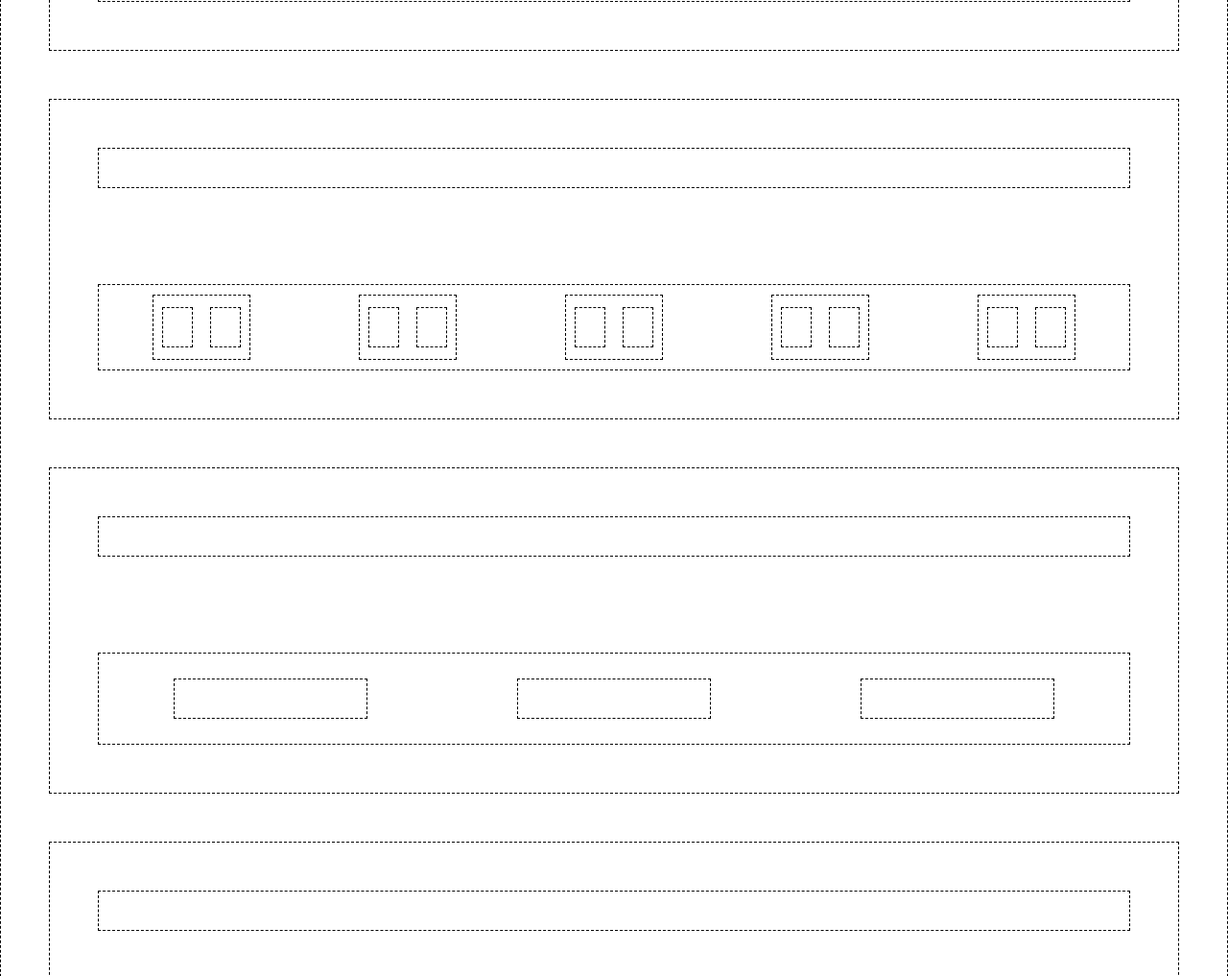
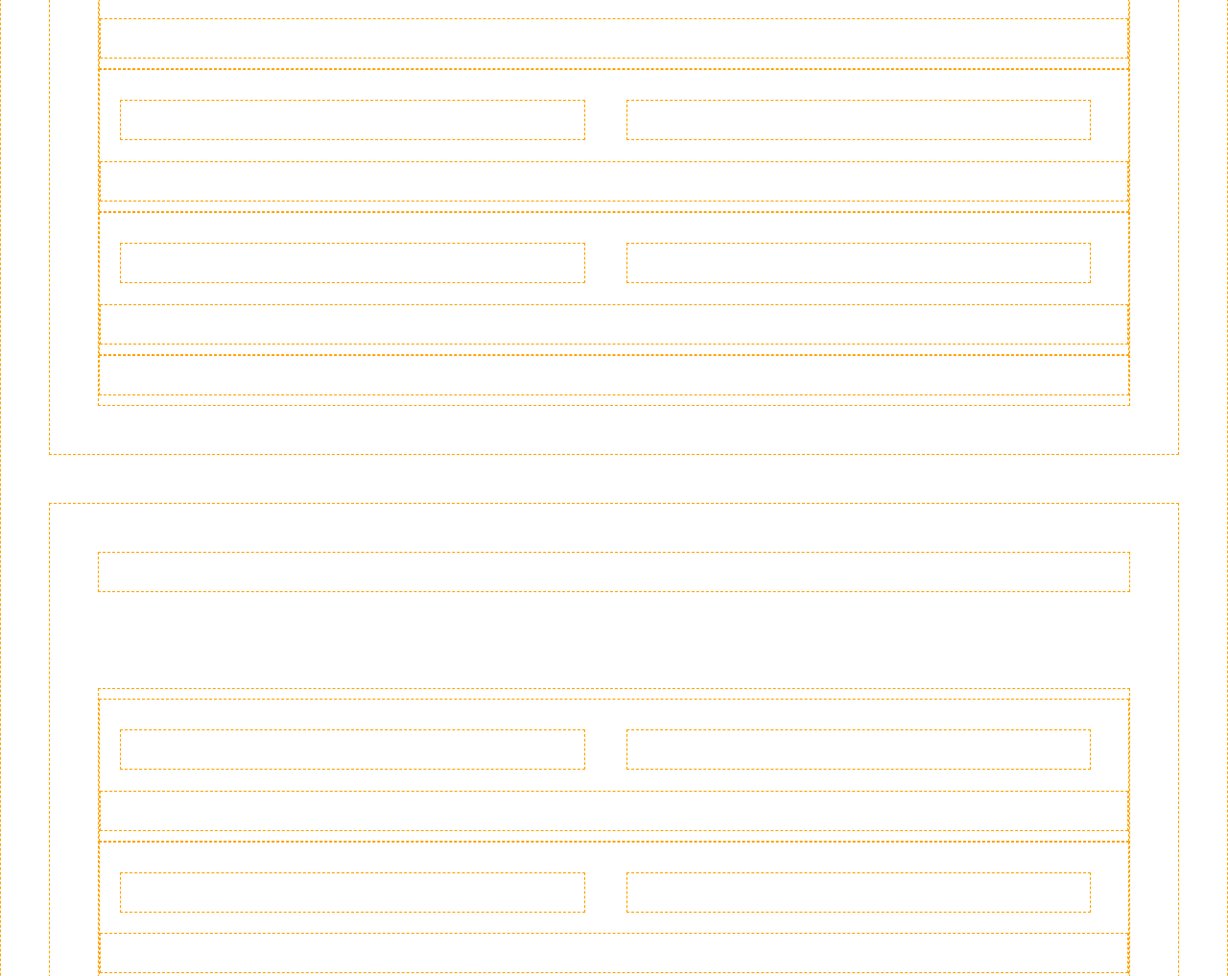
Before and after one commit to MaximeTytgat/responsiveRepo, a plain HTML site: page index.html in a window 1280 px wide. Shown: the part 1444-2461 px from the top of the page at 96% size. Drawn offline with Linux system fonts and the light colour scheme; files that its build step writes are made by us from their sources; files whose address does not match are found by name.

Commit message:
mobileFirst end rly

```diff
--- a/css/style.css
+++ b/css/style.css
@@ -1,3 +1,5 @@
+
+
 body {
   margin: 0;
   padding: 0;
@@ -5,123 +7,144 @@ body {
   color: grey;
   font-family: helvetica, roboto;
 }
+
 body * {
-    border: 1px dashed black;
+  border: 1px dashed orange;
   min-height: 20px;
   padding: 10px 0;
 }
+
 li {
   list-style: none;
 }
+
 a {
   text-decoration: none;
   color: white;
 }
+
 h2,
 h3 {
   text-transform: uppercase;
 }
+
 h2 {
   font-size: 45px;
 }
+
 .sidebar {
   height: 50px;
-    background-color: white;
+  background-color: grey;
 }
+
 .sidebar img {
   width: 50%;
   margin-top: 20px;
   border-radius: 5px;
 }
+
 .sidebar ul {
   margin-top: 50%;
   float: right;
   text-align: right;
   margin-right: 20px;
 }
+
 .sidebar li {
   margin: 20px 0;
 }
+
 .sidebar h2 {
   text-transform: none;
   font-size: 25px;
 }
+
 .sidebar p {
   margin: 20px;
 }
 
-  .content {
-    display: flex;
-    justify-content: space-around;
-    flex-wrap: wrap;
-  }
 .part {
   margin: 50px;
   padding: 50px;
-    display: flex;
-    flex-direction: column;
-    justify-content: space-around;
+  text-align: center;
 }
+
 .title {
   color: rgba(185,34,34,1);
   margin-bottom: 100px;
 }
+
 .title hr {
   width: 40%;
   border-color: rgba(185,34,34,1);
 }
+
 .resize {
   height: 200px;
 }
+
 .portfolio {
-    width: 30%;
+  width: 45%;
   margin: auto;
 }
+
 .year,
 .boss {
-    width: 30%;
+  width: 45%;
   float: left;
   margin: 2%;
 }
+
 .year {
   text-align: right;
 }
+
 .boss {
   text-align: left;
 }
+
 .hobbie {
-    width: 200px;
+  width: 29%;
   margin: 1.5%;
   float: left;
 }
-  .contact {
-    width: 200px;
-  }
+
 .contact * {
   margin: 0 auto;
 }
+
 .contact a {
   color: grey;
 }
+
 .icon {
   width: 38%;
   float: left;
   margin: 0 5%;
 }
+
 .icon img {
   width: 100px;
   height: 100px;
 }
+
 .info {
   width: 38%;
   float: left;
   margin: 0 5%;
 }
+
 .stop {
   clear: both;
 }
-  .job {
-    display: flex;
-    justify-content: space-around;
-    width: 100px;
+
+@media screen and (min-width: 768px) and (max-width: 991px) {
 }
+
+@media screen and (min-width: 992px) and (max-width: 1199px) {
+
+}
+
+@media screen and (min-width: 1200px) {
+
+}
--- a/index.html
+++ b/index.html
@@ -7,8 +7,8 @@
 <html lang="fr">
   <head>
     <meta charset="utf-8">
-    <title>TYTGAT Maxime</title>
-    <link rel="stylesheet" href="css/style.css">
+    <title>Maxime tytgat</title>
+    <link rel="stylesheet" href="/home/popuser/.cache/.fr-r2ncs0/cv-responsive-master/style.css">
   </head>
   <body>
     <section class="sidebar">
@@ -18,6 +18,7 @@
         <div class="title">
         </div>
         <div class="content">
+
         </div>
       </div>
       <div class="part" id="skills">
@@ -43,19 +44,23 @@
             </div>
             <div class="boss">
             </div>
+            <div class="stop"></div>
           </div>
           <div class="job">
             <div class="year">
             </div>
             <div class="boss">
             </div>
+            <div class="stop"></div>
           </div>
           <div class="job">
             <div class="year">
             </div>
             <div class="boss">
             </div>
+            <div class="stop"></div>
           </div>
+          <div class="stop"></div>
         </div>
       </div>
       <div class="part" id="grade">
@@ -67,31 +72,16 @@
             </div>
             <div class="boss">
             </div>
+            <div class="stop"></div>
           </div>
           <div class="job">
             <div class="year">
             </div>
             <div class="boss">
             </div>
+            <div class="stop"></div>
           </div>
-          <div class="job">
-            <div class="year">
-            </div>
-            <div class="boss">
-            </div>
-          </div>
-          <div class="job">
-            <div class="year">
-            </div>
-            <div class="boss">
-            </div>
-          </div>
-          <div class="job">
-            <div class="year">
-            </div>
-            <div class="boss">
-            </div>
-          </div>
+          <div class="stop"></div>
         </div>
       </div>
       <div class="part" id="hobbies">
@@ -104,6 +94,7 @@
           </div>
           <div class="hobbie">
           </div>
+          <div class="stop"></div>
         </div>
       </div>
       <div class="part" id="contact">
@@ -112,21 +103,27 @@
         <div class="content">
           <div class="contact">
             <div class="icon">
+
             </div>
             <div class="info">
+
             </div>
+            <div class="stop"></div>
           </div>
           <div class="contact">
             <div class="icon">
               </div>
             <div class="info">
+
             </div>
+            <div class="stop"></div>
           </div>
           <div class="contact">
             <div class="icon">
             </div>
             <div class="info">
             </div>
+            <div class="stop"></div>
           </div>
         </div>
       </div>
```
Lines whose indentation alone changed are shown as unchanged.
